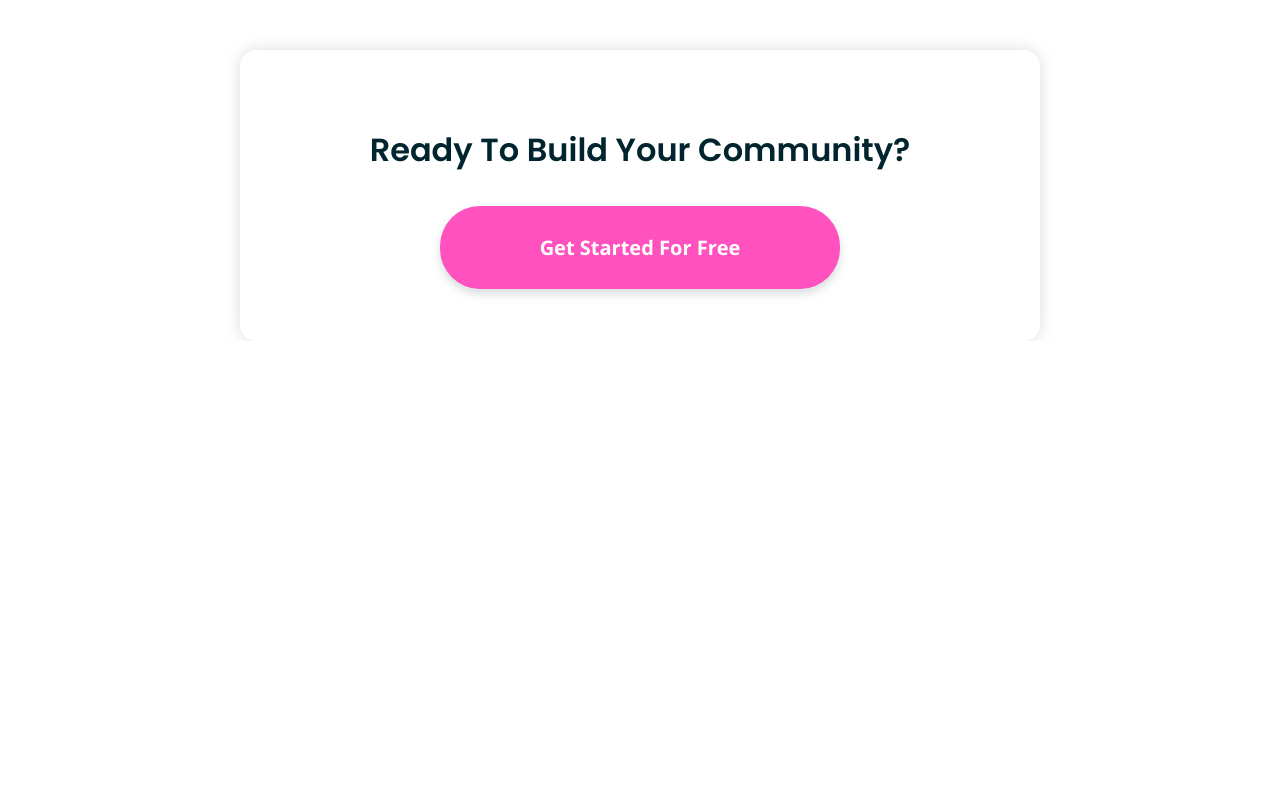
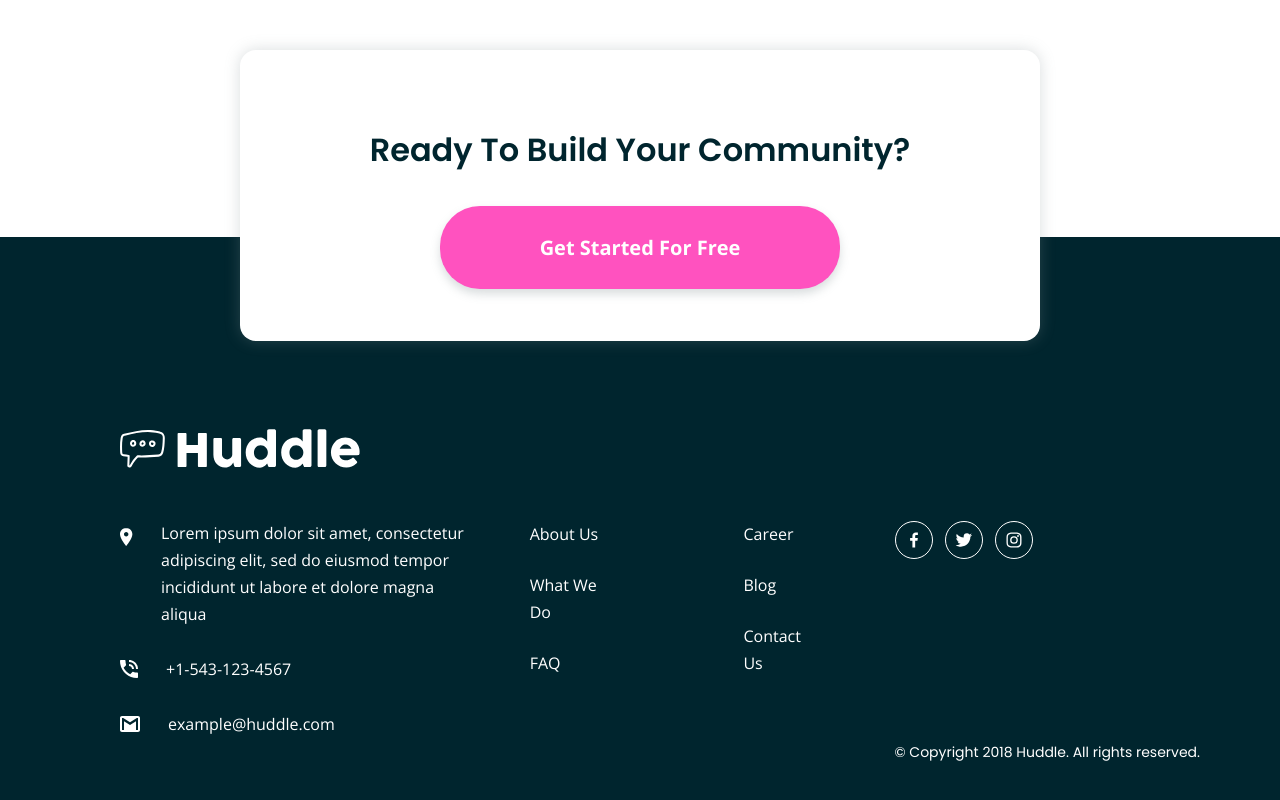
Before and after one commit to DevKelvinK/Frontend-MentorJR-04, a React (Vite) app: page / in a window 1280 px wide. Shown: the part 2384-3184 px from the top of the page. Before the commit the page ends 2725 px from the top, so only its background shows below. Built offline with nearby package versions, Linux system fonts and the light colour scheme.

Commit message:
done footer component

```diff
--- a/package.json
+++ b/package.json
@@ -11,7 +11,8 @@
   },
   "dependencies": {
     "react": "^18.3.1",
-    "react-dom": "^18.3.1"
+    "react-dom": "^18.3.1",
+    "react-icons": "^5.3.0"
   },
   "devDependencies": {
     "@eslint/js": "^9.13.0",
--- a/src/App.jsx
+++ b/src/App.jsx
@@ -2,6 +2,7 @@ import styles from './App.module.css'
 
 import { Header } from './components/Header'
 import { Main } from './components/Main'
+import { Footer } from './components/Footer'
 
 function App() {
   return (
@@ -9,6 +10,8 @@ function App() {
       <Header />
 
       <Main />
+
+      <Footer />
     </div>
   )
 }
--- /dev/null
+++ b/src/components/Footer.jsx
@@ -0,0 +1,107 @@
+import styles from "./Footer.module.css";
+
+import { BiLogoFacebook, BiLogoInstagram, BiLogoTwitter } from "react-icons/bi";
+
+import logoWhite from "../assets/logoWhite.svg";
+import iconLocation from "../assets/icon-location.svg";
+import iconPhone from "../assets/icon-phone.svg";
+import iconEmail from "../assets/icon-email.svg";
+
+export function Footer() {
+  return (
+    <footer className={styles.footer}>
+      <div className={styles.footerContent}>
+        <div>
+          <section className={styles.locationAndContacts}>
+            <img
+              src={logoWhite}
+              className={styles.logoWhite}
+              alt="Logomarca Huddle"
+            />
+
+            <div className={styles.location}>
+              <img src={iconLocation} />
+
+              <p>
+                Lorem ipsum dolor sit amet, consectetur adipiscing elit, sed do
+                eiusmod tempor incididunt ut labore et dolore magna aliqua
+              </p>
+            </div>
+
+            <div>
+              <div className={styles.contact}>
+                <img src={iconPhone} />
+                <span>+1-543-123-4567</span>
+              </div>
+
+              <div className={styles.contact}>
+                <img src={iconEmail} />
+                <span>example@huddle.com</span>
+              </div>
+            </div>
+          </section>
+
+          <nav className={styles.columnsNav}>
+            <ul>
+              <li>
+                <a href="#">About Us</a>
+              </li>
+
+              <li>
+                <a href="#">What We Do</a>
+              </li>
+
+              <li>
+                <a href="#">FAQ</a>
+              </li>
+            </ul>
+
+            <ul>
+              <li>
+                <a href="#">Career</a>
+              </li>
+
+              <li>
+                <a href="#">Blog</a>
+              </li>
+
+              <li>
+                <a href="#">Contact Us</a>
+              </li>
+            </ul>
+          </nav>
+        </div>
+
+        <section className={styles.socialMediaAndCopy}>
+          <nav>
+            <a
+              href="http://www.facebook.com"
+              target="_blank"
+              rel="noopener noreferrer"
+            >
+              <BiLogoFacebook />
+            </a>
+
+            <a
+              href="http://www.x.com"
+              target="_blank"
+              rel="noopener noreferrer"
+            >
+              <BiLogoTwitter />
+            </a>
+
+            <a
+              href="http://www.instagram.com"
+              target="_blank"
+              rel="noopener noreferrer"
+            >
+              <BiLogoInstagram />
+            </a>
+          </nav>
+
+          <p>&copy; Copyright 2018 Huddle. All rights reserved.</p>
+        </section>
+      </div>
+    </footer>
+  );
+}
--- /dev/null
+++ b/src/components/Footer.module.css
@@ -0,0 +1,124 @@
+.footer, .footer a {
+  font-size: 1rem;
+
+  font-weight: 400;
+}
+
+.footer {
+  padding: 12rem 5rem 3.75rem 7.5rem;
+
+  color: #fff;
+  background-color: var(--VeryDarkCyan);
+
+  .logoWhite {
+    margin-bottom: 2.75rem;
+  }
+
+  .footerContent {
+    display: flex;
+    justify-content: space-between;
+
+    gap: 3rem;
+
+    > div {
+      display: flex;
+      justify-content: space-between;
+
+      width: 65%;
+      gap: 3rem;
+    }
+
+    nav {
+      margin-top: 5.75rem;
+    }
+
+    .locationAndContacts {
+      width: 368px;
+
+      .location {
+        display: flex;
+        align-items: flex-start;
+
+        margin-bottom: 1.75rem;
+        gap: 1.75rem;
+
+        img{
+          margin-top: 8px;
+        }
+      }
+
+      .contact {
+        display: flex;
+        align-items: center;
+
+        margin-bottom: 1.75rem;
+        gap: 1.75rem;
+
+        &:last-child {
+          margin: 0;
+        }
+      }
+    }
+
+    .columnsNav {
+      display: flex;
+
+      gap: 7.75rem;
+
+      ul {
+        list-style: none;
+
+        li {
+          margin-top: 1.5rem;
+
+          &:first-child {
+            margin: 0;
+          }
+        }
+      }
+
+      a {
+        transition: .3s;
+
+        &:hover,
+        &:focus {
+          text-decoration: underline;
+        }
+      }
+    }
+
+    .socialMediaAndCopy {
+      nav {
+        display: flex;
+
+        margin-bottom: 11.25rem;
+        gap: 0.75rem;
+
+        a {
+          display: flex;
+
+          padding: 8px;
+          border: 1px solid #fff;
+          border-radius: 50%;
+
+          font-size: 20px;
+
+          transition: .3s;
+
+          &:hover,
+          &:focus {
+            border-color: var(--Pink);
+
+            color: var(--Pink);
+          }
+        }
+      }
+
+      p {
+        font-family: 'Poppins', sans-serif;
+
+        font-size: 0.875rem;
+      }
+    }
+  }
+}
```
Also changed, not shown: index.html (+0 -34 lines), src/assets/logoWhite.svg (added), 1 other file (tests, documents, lock files or other folders).
